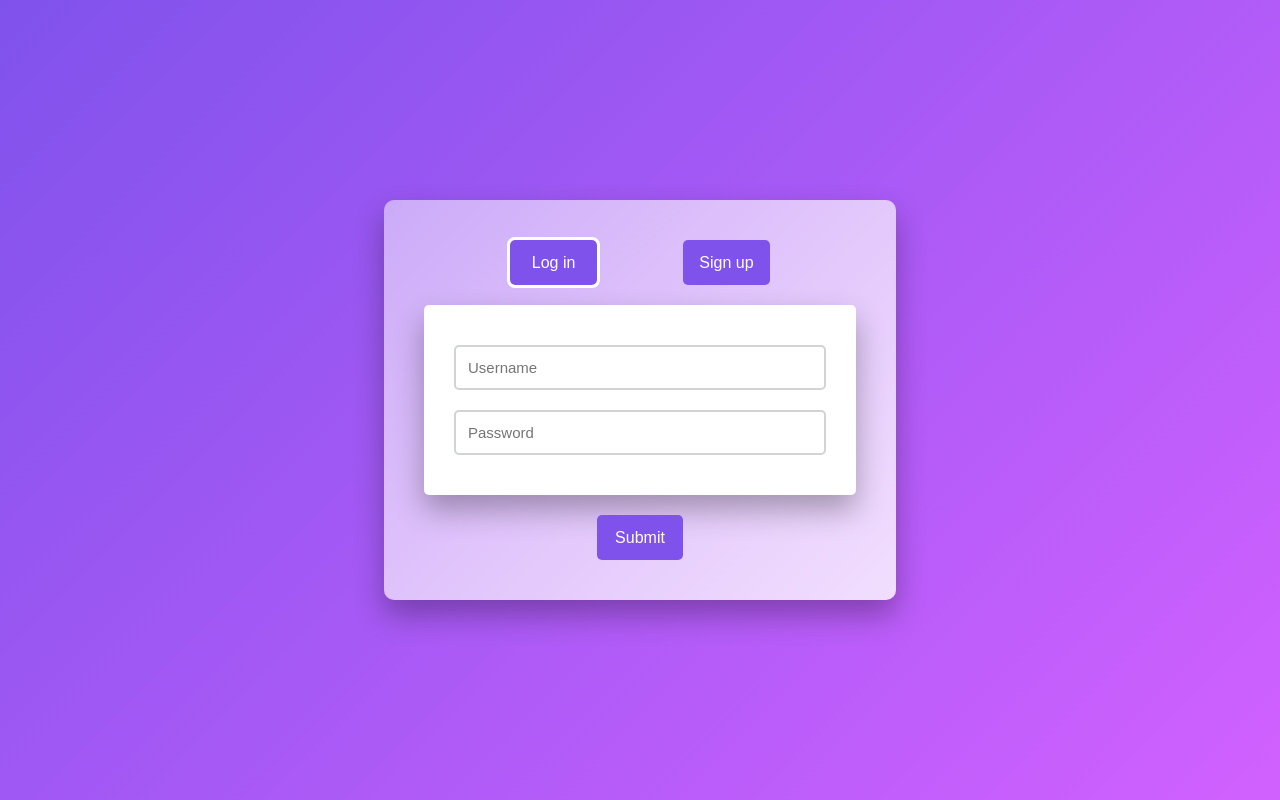
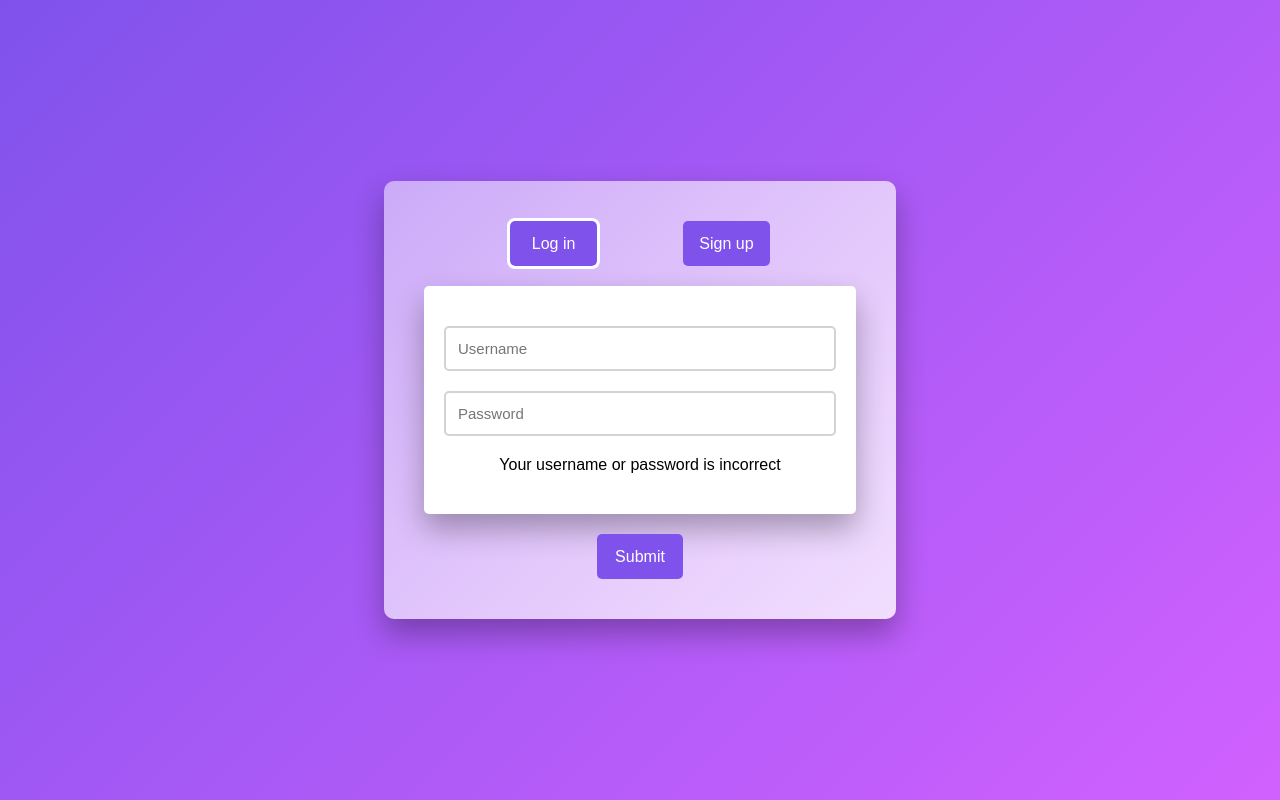
Before and after one commit to ji-mmyliu/lyonhacks-web-dev-workshop, a plain HTML site: page Log in/index.html in a window 1280 px wide. Drawn offline with Linux system fonts and the light colour scheme.

Commit message:
added places where messages can be shown

```diff
--- a/Log in/index.html
+++ b/Log in/index.html
@@ -19,6 +19,7 @@
         <div class="container input-container">
             <input type="text" placeholder="Username">
             <input type="password" placeholder="Password">
+            <span>Your username or password is incorrect</span>
         </div>
 
         <button type="submit" for="credentials">Submit</button>
--- a/Log in/style.css
+++ b/Log in/style.css
@@ -53,11 +53,18 @@ body {
 .input-container {
   display: flex;
   flex-direction: column;
+  align-items: center;
+}
+
+.input-container span {
+  margin: 10px;
+  font-family: var(--pop);
 }
 
 .input-container input {
   height: 45px;
   margin: 10px;
+  width: 100%;
   font-family: var(--pop);
   font-size: 15px;
   border: 2px solid #d1d3d4;
--- a/Sign up/style.css
+++ b/Sign up/style.css
@@ -53,11 +53,18 @@ body {
 .input-container {
   display: flex;
   flex-direction: column;
+  align-items: center;
+}
+
+.input-container span {
+  margin: 10px;
+  font-family: var(--pop);
 }
 
 .input-container input {
   height: 45px;
   margin: 10px;
+  width: 100%;
   font-family: var(--pop);
   font-size: 15px;
   border: 2px solid #d1d3d4;
```
Also changed, not shown: Sign up/index.html (+2 -0 lines).
